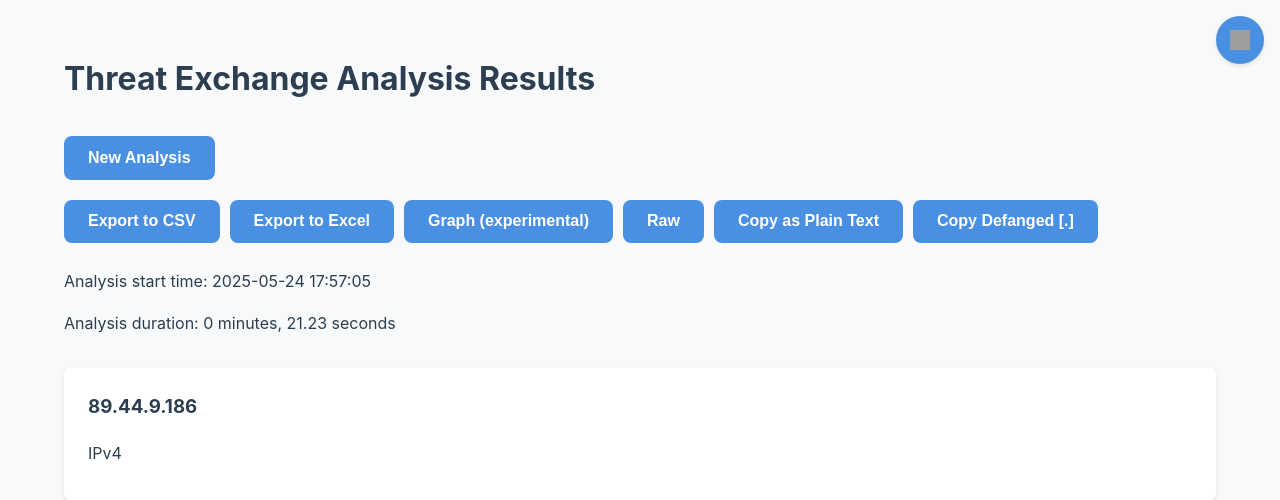
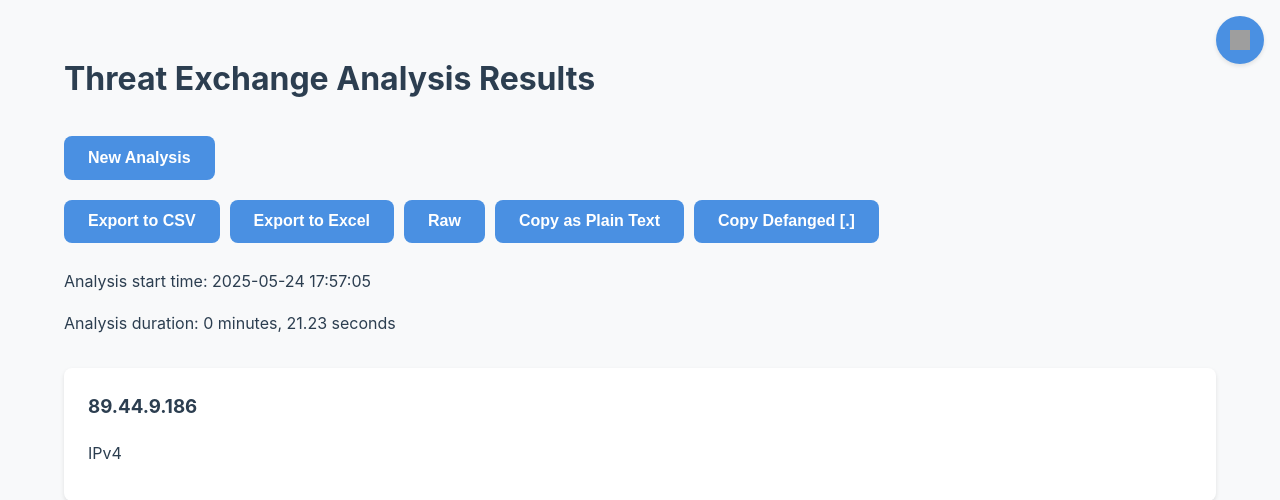
Before and after one commit to ShviamAPT/Reputation, a Flask app: page /results/1030c8a6-aff1-4cca-888b-0978f047d714 in a window 1280 px wide. Shown: the top 500 px of the page. Run offline with Flask 3, Linux system fonts and the light colour scheme; some libraries are stand-ins or nearby versions; grey boxes are pictures that could not be loaded.

Commit message:
Update results.html

```diff
--- a/templates/results.html
+++ b/templates/results.html
@@ -24,7 +24,6 @@
         <button type="submit" name="format" value="csv" class="btn">Export to CSV</button>
         <button type="submit" name="format" value="excel" class="btn">Export to Excel</button>
     </form>
-    <button class="btn" onclick="location.href='/graph/{{ analysis_results.id }}'">Graph (experimental)</button>
     <button class="btn" onclick="location.href='/{{ API_PREFIX }}/results/{{ analysis_results.id }}'">Raw</button>
     <button class="btn" onclick="copyAsPlainText()">Copy as Plain Text</button>
     <button class="btn" onclick="copyAsDefanged()">Copy Defanged [.]</button>
```
